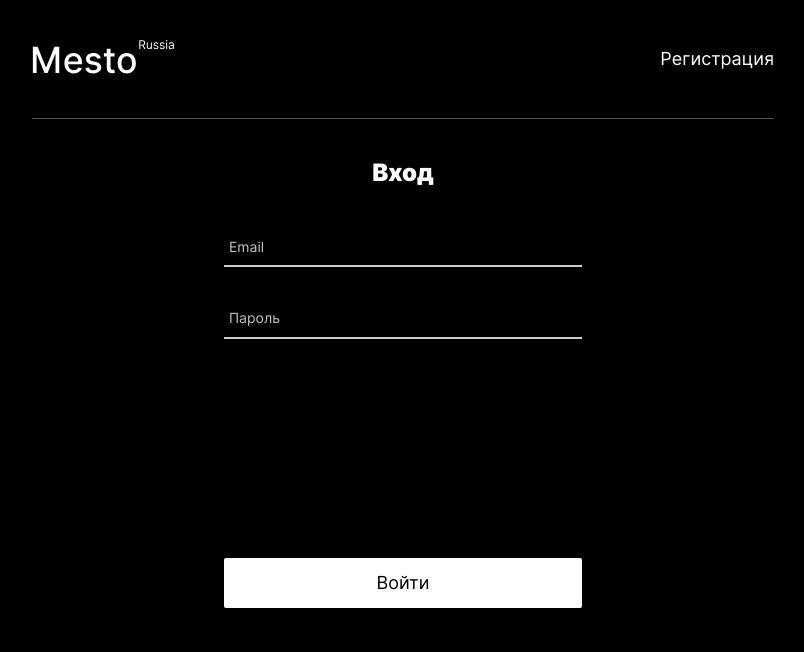
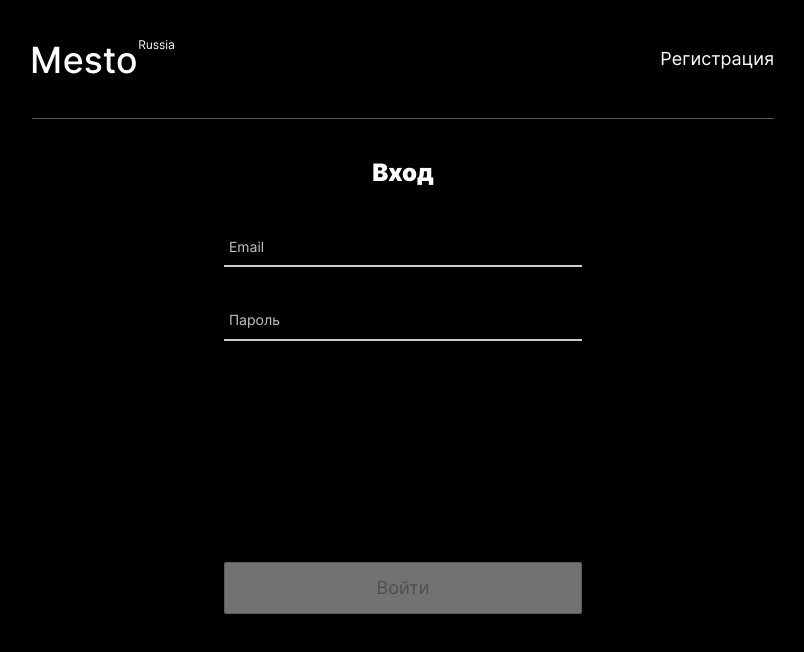
Before and after one commit to dianadomino24/react-mesto-api-full, a React app in the folder frontend/: page /sign-in in a window 1280 px wide. Shown: the whole page, without its empty margins (237-1041 px from the left). Built offline with nearby package versions, Linux system fonts and the light colour scheme; no server answers.

Commit message:
15.3.4 disabled button state on register and login add

```diff
--- a/frontend/src/blocks/popup/__input/_type/popup__input_type_dark.css
+++ b/frontend/src/blocks/popup/__input/_type/popup__input_type_dark.css
@@ -1,7 +1,6 @@
 .popup__input_type_dark {
   background-color: #000000;
   border-bottom: 2px solid #cccccc;
-  margin-bottom: 33px;
   color: #fff;
 }
 .popup__input_type_dark:-webkit-autofill,
--- a/frontend/src/blocks/popup/__save-button/popup__save-button.css
+++ b/frontend/src/blocks/popup/__save-button/popup__save-button.css
@@ -15,3 +15,8 @@
     font-size: 14px;
   }
 }
+.popup__save-button:disabled {
+  background-color: rgba(114, 114, 114, 1);
+  color: rgba(0, 0, 0, .3);
+  border: 1px solid rgba(0, 0, 0, .2);
+}
--- a/frontend/src/components/Login.js
+++ b/frontend/src/components/Login.js
@@ -8,6 +8,7 @@ const Login = ({ onLogin }) => {
     handleChange,
     errors,
     resetForm,
+    isValid
   } = useFormWithValidation();
 
   const handleFormChange = (e) => {
@@ -62,6 +63,7 @@ const Login = ({ onLogin }) => {
           className="link popup__save-button popup__save-button_type_dark"
           autoFocus
           type="submit"
+          disabled={!isValid}
         >
           Войти
         </button>
--- a/frontend/src/components/Register.js
+++ b/frontend/src/components/Register.js
@@ -9,6 +9,7 @@ const Register = ({ onRegister }) => {
     handleChange,
     errors,
     resetForm,
+    isValid
   } = useFormWithValidation();
 
   const handleFormChange = (e) => {
@@ -66,6 +67,7 @@ const Register = ({ onRegister }) => {
           className="link popup__save-button popup__save-button_type_dark"
           autoFocus
           type="submit"
+          disabled={!isValid}
         >
           Зарегистрироваться
         </button>
--- a/frontend/src/hooks/useForm.js
+++ b/frontend/src/hooks/useForm.js
@@ -3,6 +3,7 @@ import { useState, useCallback } from 'react';
 export default function useFormWithValidation() {
   const [values, setValues] = useState({});
   const [errors, setErrors] = useState({});
+  const [isValid, setIsValid] = useState(false);
 
   const handleChange = (evt) => {
     const target = evt.target;
@@ -10,6 +11,7 @@ export default function useFormWithValidation() {
     const value = target.value;
     setValues({ ...values, [name]: value });
     setErrors({ ...errors, [name]: target.validationMessage });
+    setIsValid(evt.target.closest('form').checkValidity());
   };
 
   const resetForm = useCallback(() => {
@@ -17,5 +19,5 @@ export default function useFormWithValidation() {
     setErrors({});
   }, []);
 
-  return { values, setValues, handleChange, errors, resetForm };
+  return { values, setValues, handleChange, errors, resetForm, isValid };
 }
```
